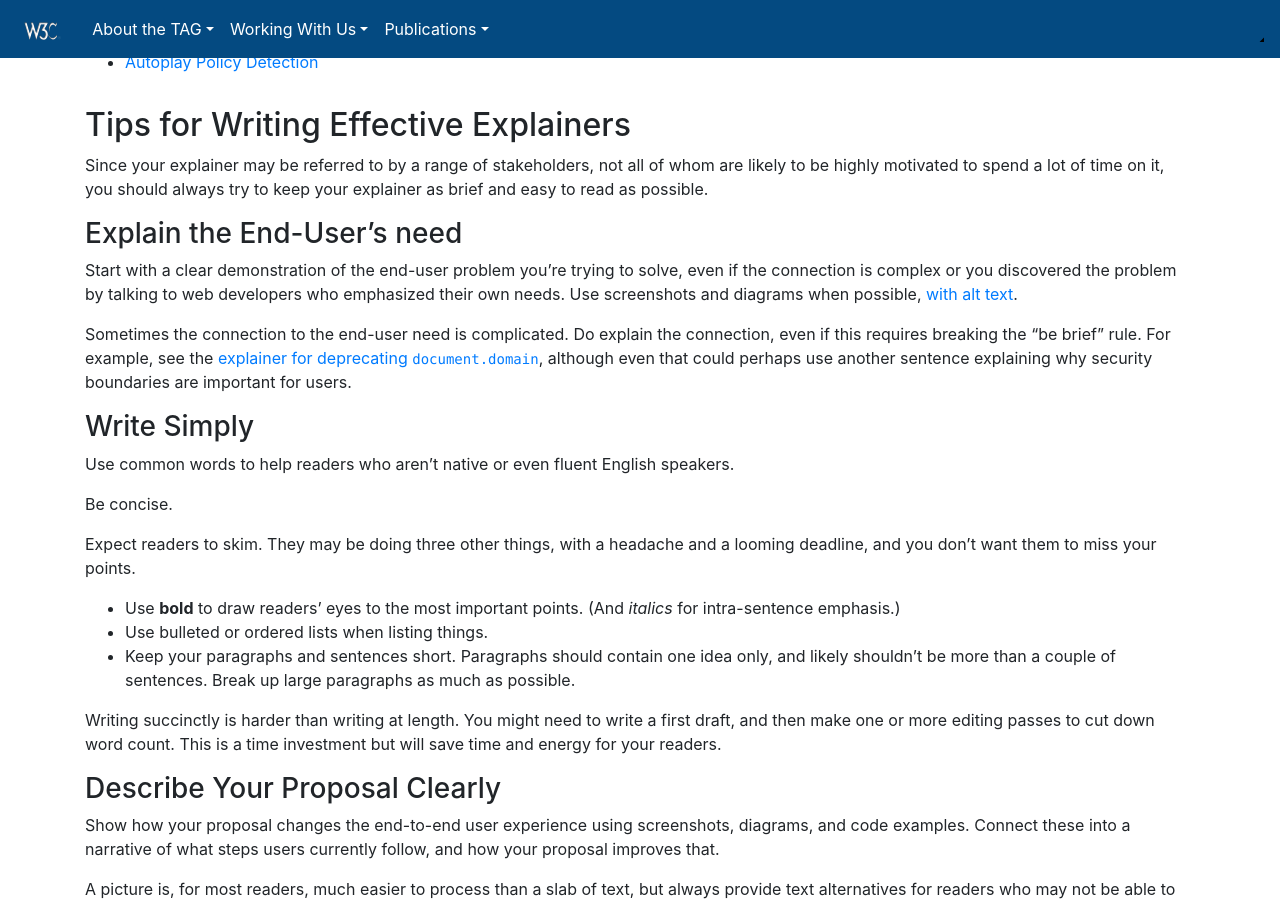
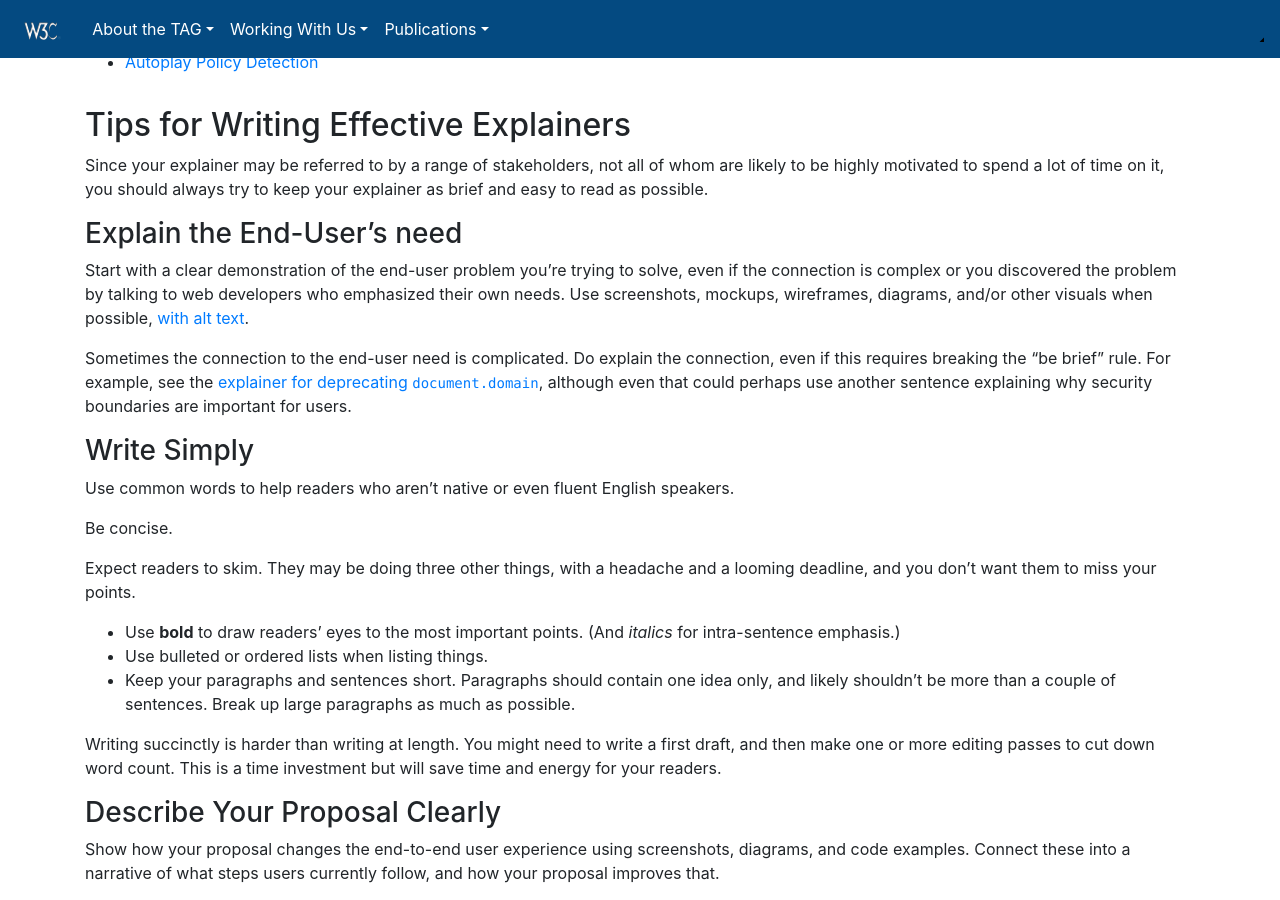
Before and after one commit to w3ctag/tag.w3.org, a Jekyll site: the page built from explainers/index.md, in a window 1280 px wide and 900 px high, scrolled down 932 px. Built offline with Jekyll 4.4.1, drawn with Linux system fonts in a browser that asks for light colours; nearby versions of some CDN libraries; library files that are not in the unit come from our copies.

Commit message:
Update explainers/index.md
Co-authored-by: Jeffrey Yasskin <jyasskin@gmail.com>

```diff
--- a/explainers/index.md
+++ b/explainers/index.md
@@ -66,7 +66,7 @@ you should always try to keep your explainer as brief and easy to read as possib
 Start with a clear demonstration of the end-user problem you're trying to solve,
 even if the connection is complex or
 you discovered the problem by talking to web developers who emphasized their own needs.
-Use screenshots and diagrams when possible, [with alt text](#alt-text).
+Use screenshots, mockups, wireframes, diagrams, and/or other visuals when possible, [with alt text](#alt-text).
 
 Sometimes the connection to the end-user need is complicated.
 Do explain the connection,
```
